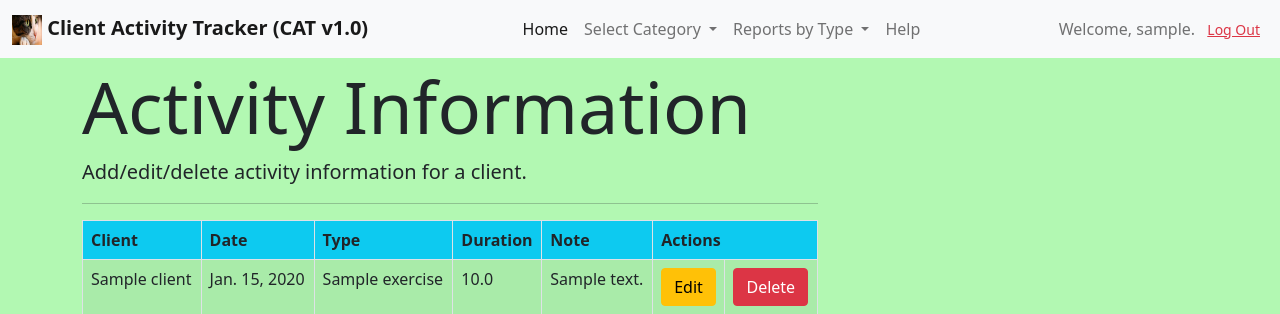
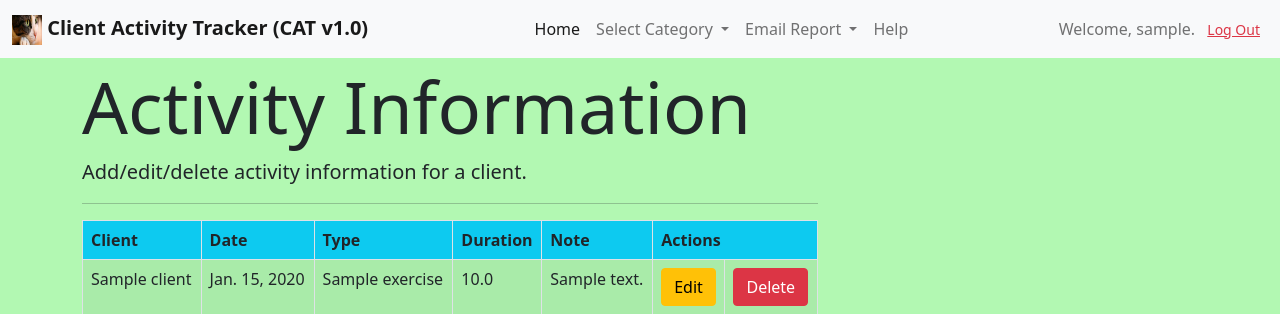
Before and after one commit to dmiller80/deploycat, a Django app: page /activity_list in a window 1280 px wide. Shown: the top 314 px of the page. Run offline with Django 3.2, Linux system fonts and the light colour scheme; a user stored in the database is signed in; tables that the repository leaves empty hold one stand-in row (values such as "Sample post").

Commit message:
Updates to report/email for client report

```diff
--- a/trkr/templates/trkr/base.html
+++ b/trkr/templates/trkr/base.html
@@ -77,12 +77,10 @@
           </div>
           <div class="nav-item dropdown">
           <a class="nav-link dropdown-toggle" href="#" id="navbarDropdownMenuLink" role="button" data-bs-toggle="dropdown" aria-expanded="false">
-            Reports by Type
+            Email Report
           </a>
           <ul class="dropdown-menu" aria-labelledby="navbarDropdownMenuLink">
-              <li><a class="dropdown-item" href="">Investments (non-Stock)</a></li>
-              <li><a class="dropdown-item" href="">Funds</a></li>
-              <li><a class="dropdown-item" href="">Stocks</a></li>
+              <li><a class="dropdown-item" href="{% url 'trkr:report' %}">Clients</a></li>
           </ul>
           </div>
 
--- a/trkr/templates/trkr/report.html
+++ b/trkr/templates/trkr/report.html
@@ -5,8 +5,8 @@
     <body>
     <div class="container shadow"
          style="max-width: 640px; margin: auto; margin-top: 2em; padding: 2em">
-        <h4>To generate a report, please click the button below:</h4>
-        <a class="btn btn-success" href="/report">Report</a>
+        <h4>Success.  Please allow up to 5 minutes for the email.  Click the button below to return home:</h4>
+        <a class="btn btn-success" href="/home">Home</a>
     </div>
     </body>
     </html>
--- a/trkr/views.py
+++ b/trkr/views.py
@@ -8,6 +8,7 @@ from django.shortcuts import redirect
 from django.contrib.auth.decorators import login_required
 from fpdf import *
 from django.http import FileResponse
+from django.core.mail import EmailMessage
 # Create your views here.
 
 def home(request):
@@ -203,6 +204,7 @@ def index(request):
     context = {}
     return render(request, 'trkr/report.html', context=context)
 
+@login_required
 def report(request):
     clients = Client.objects.all()
 
@@ -219,9 +221,19 @@ def report(request):
         pdf.cell(280, 8, f"{c.name.ljust(20)}  {c.cell_phone.ljust(11)}"
                          f"    {c.email.ljust(30)} {c.birth_date.strftime('%m/%d/%y').rjust(10)}", 0, 1)
 
-#    for line in sales:
-#        pdf.cell(200, 8, f"{line['item'].ljust(30)} {line['amount'].rjust(20)}", 0, 1)
-
     pdf.output('report.pdf', 'F')
-    return FileResponse(open('report.pdf', 'rb'), as_attachment=True,
-                        content_type='application/pdf')
+    cur_user = request.user
+    email_addr = cur_user.email
+    email = EmailMessage(
+        'Client Report',
+        'See list of all clients attached in the PDF file.',
+        'from@example.com',
+        [email_addr],
+        reply_to=['another@example.com'],
+        headers={'Message-ID': 'foo'},
+    )
+    email.attach_file('report.pdf')
+    email.send()
+    # return FileResponse(open('report.pdf', 'rb'), as_attachment=True, content_type='application/pdf')
+    context = {}
+    return render(request, 'trkr/report.html', context=context)
```
